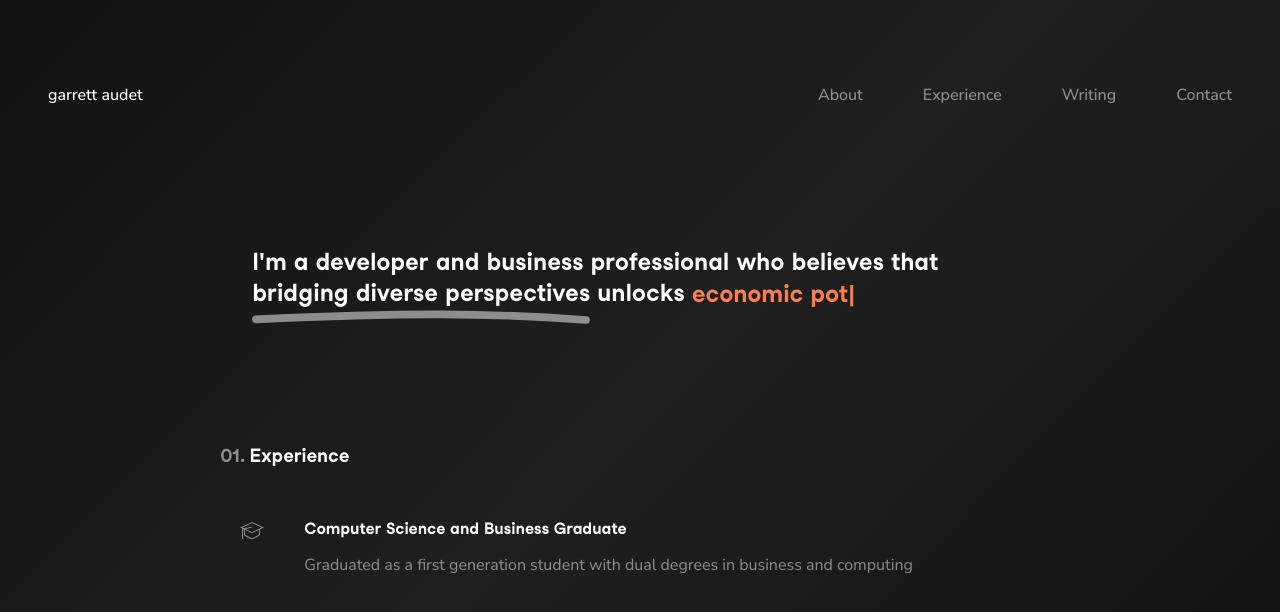
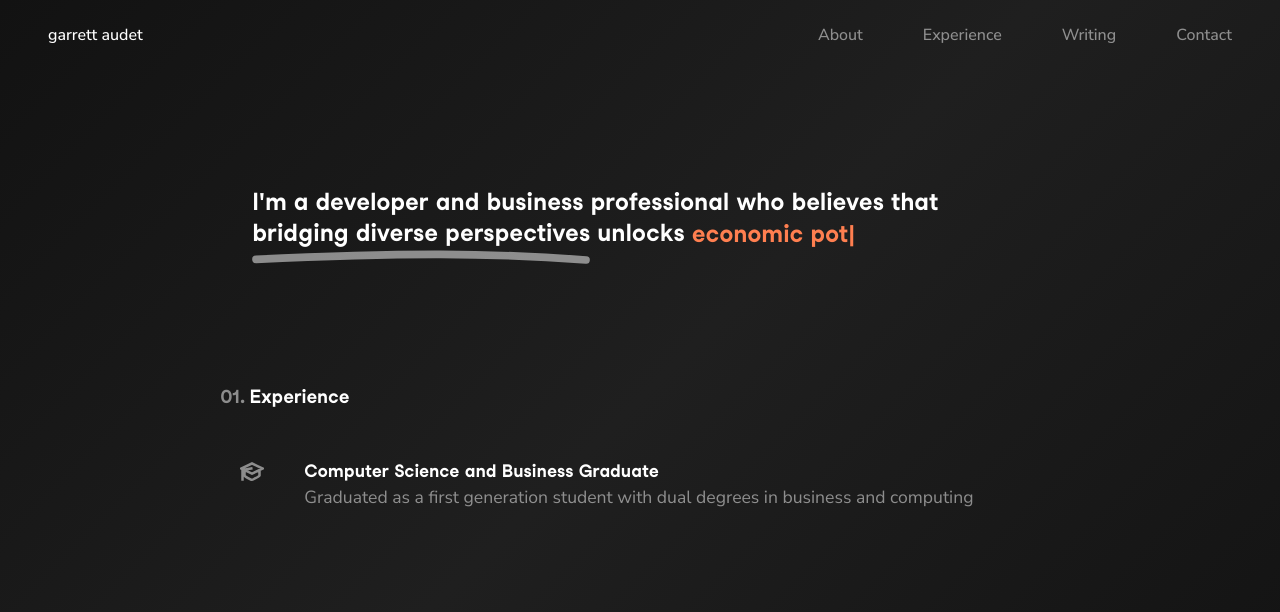
Before and after one commit to GarrettAudet/PersonalWebsite, a React (Create React App) app: page / in a window 1280 px wide. Shown: the top 612 px of the page. Built offline with nearby package versions, Linux system fonts and the light colour scheme; a web font is replaced by a local one.

Commit message:
Updated exerperience content styling

```diff
--- a/src/App.css
+++ b/src/App.css
@@ -33,7 +33,6 @@ body {
   flex: 1;
   flex-direction: column;
   align-items: center;
-  justify-content: center;
   width: 100%;
   font-family: 'Studio Feixen Sans', 'Nunito Sans', 'Montserrat', sans-serif;
 
--- a/src/Section-Content/Section-Content.css
+++ b/src/Section-Content/Section-Content.css
@@ -25,26 +25,31 @@ img {
     padding: 20px;
     margin-bottom: 2rem;
     border-radius: .5rem;
+    background-color: transparent;
+    transition: background-color 0.1s ease, transform 0.1s ease, color 0.1s ease;
+    color: white;
+    max-width: 100%;
+    white-space: normal;
+    word-wrap: break-word;
 }
 
 .section-link:hover {
     background-color: rgb(30, 30, 30, 0.5);
-    transition: transform 0.1s ease, background-color 0.1s ease;
-    will-change: transform, background-color;
+    color: rgb(144, 245, 244);
 }
 
 .section-link .svg-logo {
     width: 1.5rem;
     height: 1.5rem;
-    fill: white;
     opacity: 0.5;
-}
-
-.section-link:hover {
-    color: #ff0000;
+    transition: opacity 0.1s ease, stroke 0.1s ease, fill 0.1s ease;
 }
 
 .experienceTitle,
 .experienceDescription {
-    font-size: 1rem;
+    font-size: 1.1rem;
 }
+
+.experienceDescription {
+    margin: 0;
+}
--- a/src/Section-Content/Section-Content.js
+++ b/src/Section-Content/Section-Content.js
@@ -1,10 +1,17 @@
-import React from 'react';
+import React, { useState } from 'react';
 import './Section-Content.css';
 
 function SectionContent({ title, description, LogoComponent }) {
+    const [isHovered, setIsHovered] = useState(false);
+
     return (
-        <a href="https://www.google.com" className="section-link">
-            <div className="logo">
+        <a
+        href="https://www.google.com"
+        className="section-link"
+        onMouseEnter={() => setIsHovered(true)}
+        onMouseLeave={() => setIsHovered(false)}
+        >
+            <div className={`logo ${isHovered ? 'hovered' : ''}`}>
                 <LogoComponent className="svg-logo" />
             </div>
             <div>
```
Also changed, not shown: src/Img/education.svg.
